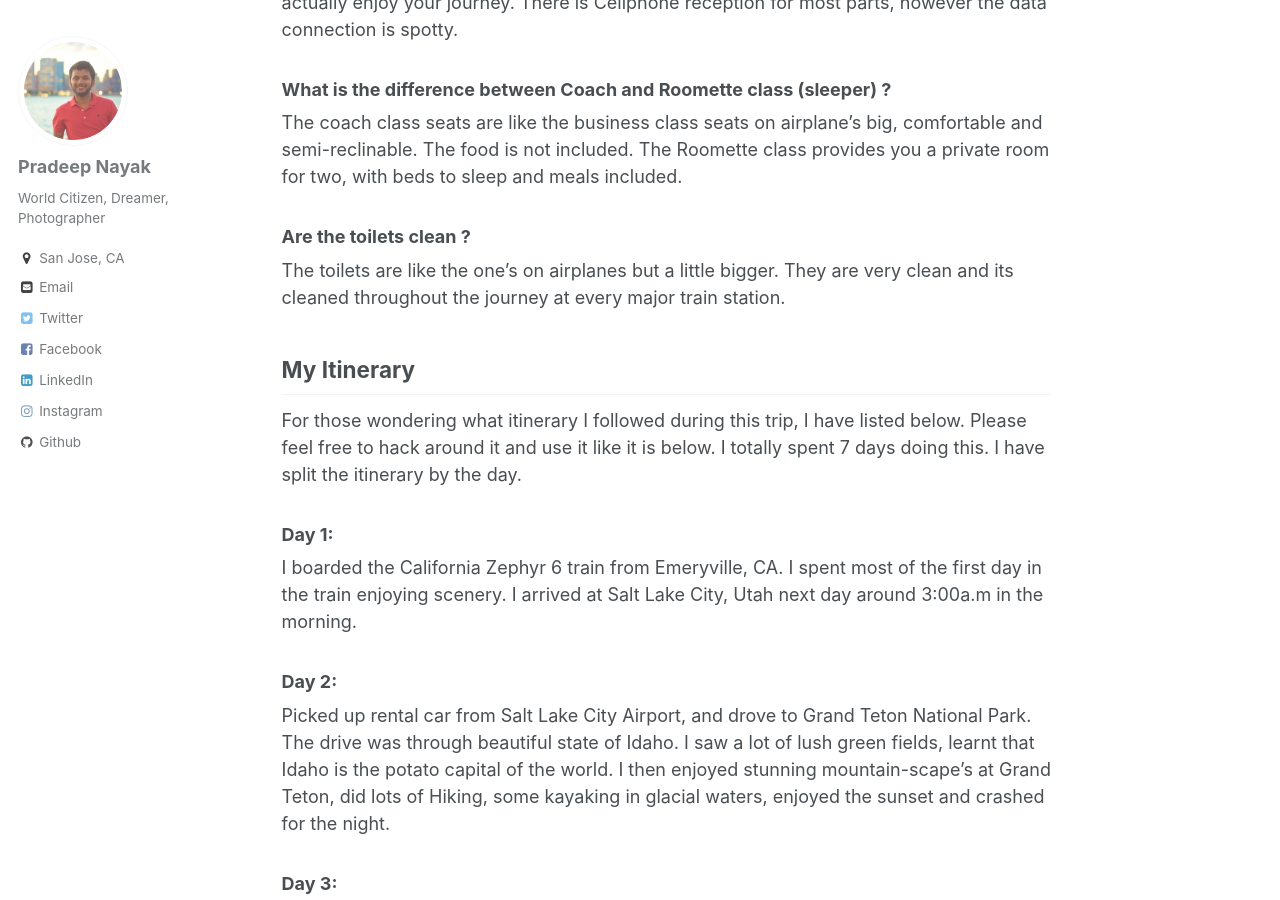
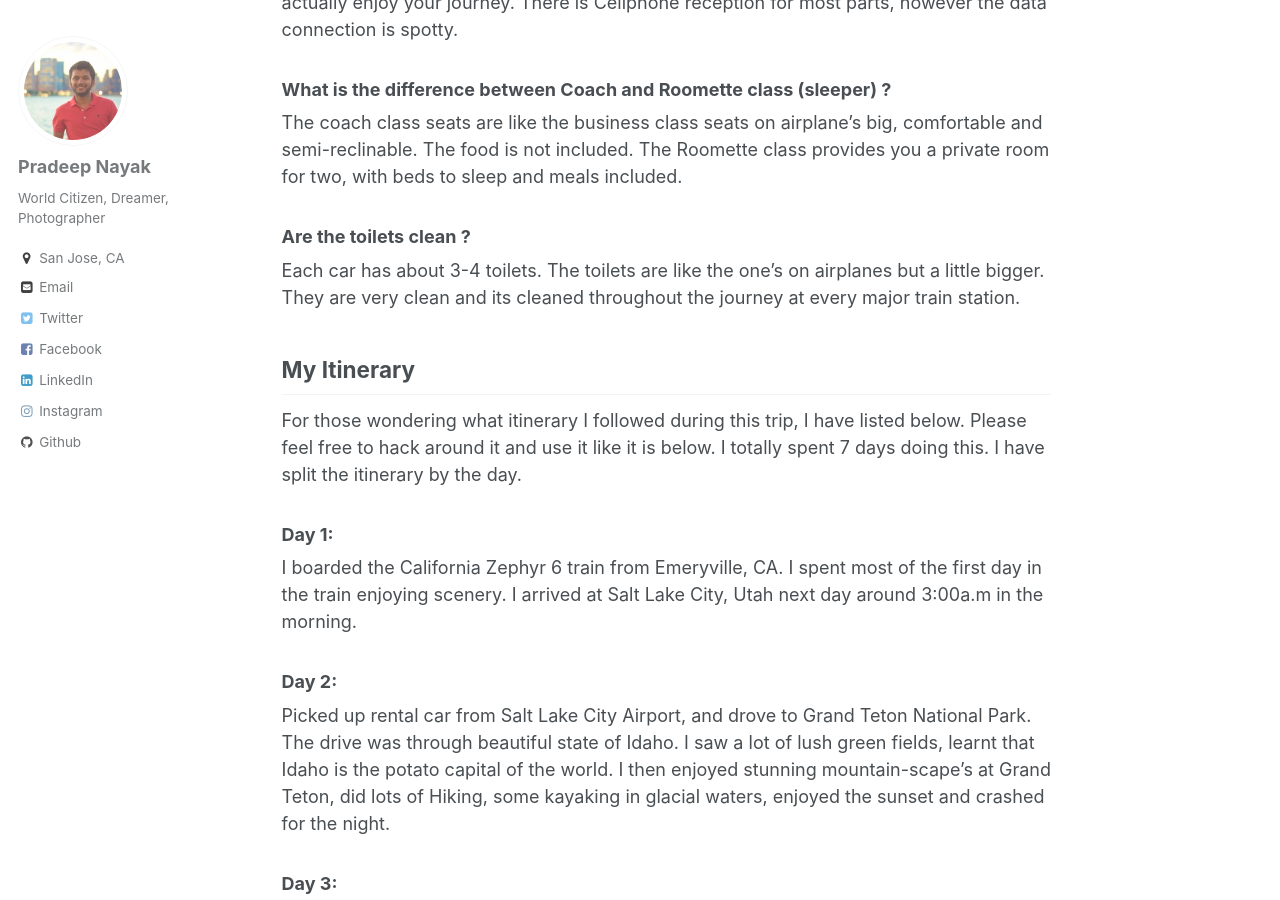
Before and after one commit to pradeep1288/pradeep1288.github.io, a Jekyll site: the page built from _posts/2016-07-24-exploring-america-by-train.md, in a window 1280 px wide and 900 px high, scrolled down 12872 px. Built offline with Jekyll 4.4.1, drawn with Linux system fonts in a browser that asks for light colours; comment, search, counter and statistics services are not loaded.

Commit message:
small space correction

```diff
--- a/_posts/2016-07-24-exploring-america-by-train.md
+++ b/_posts/2016-07-24-exploring-america-by-train.md
@@ -117,7 +117,7 @@ No, this train doesn't provide any WiFi service. I believe in a way this is good
 The coach class seats are like the business class seats on airplane's big, comfortable and semi-reclinable. The food is not included. The Roomette class provides you a private room for two, with beds to sleep and meals included.
 
 ### Are the toilets clean ?
-The toilets are like the one's on airplanes but a little bigger. They are very clean and its cleaned throughout the journey at every major train station.
+Each car has about 3-4 toilets. The toilets are like the one's on airplanes but a little bigger. They are very clean and its cleaned throughout the journey at every major train station.
 
 ## My Itinerary
 
```
